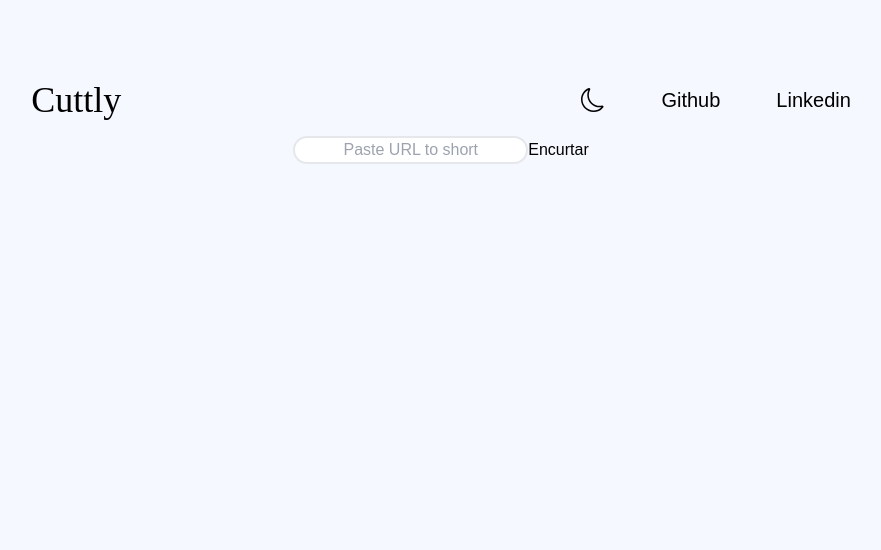
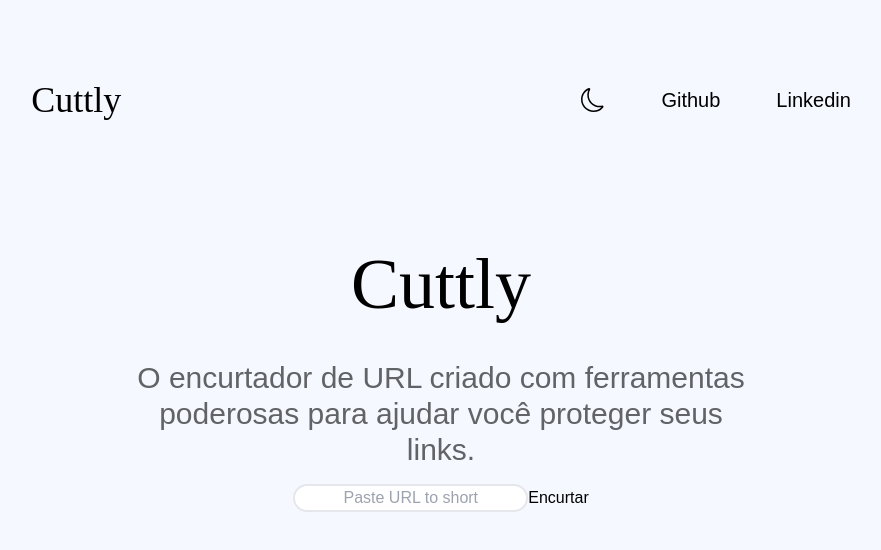
Before and after one commit to walaceborges/url-shortener, a React (Create React App) app in the folder client/: page / in a window 1280 px wide. Shown: the top 550 px of the page, without its empty margins (199-1080 px from the left). Built offline with nearby package versions, Linux system fonts and the light colour scheme.

Commit message:
style: adiciona o componente main na pagina e a estilizacao do mesmo

```diff
--- a/client/src/components/Home.jsx
+++ b/client/src/components/Home.jsx
@@ -1,11 +1,13 @@
 import React from 'react'
 import Header from './Header'
+import Main from './Main'
 import Shortener from './Shortener'
 
 function Home() {
   return (
     <div className="bg-[#F5F8FF] w-screen h-screen">
       <Header />
+      <Main />
       <Shortener />
     </div>
   )
--- /dev/null
+++ b/client/src/components/Main.jsx
@@ -0,0 +1,17 @@
+import React from 'react'
+
+function Main() {
+  return (
+    <main className="flex flex-col items-center pt-32">
+      <div className="pb-10">
+        <h1 className="logo text-7xl">Cuttly</h1>
+      </div>
+      <div className="2xl:w-2/5 xl:w-3/6 w-4/5">
+        <h2 className="xl:text-3xl md:text-2xl text-base text-[#626366] font-medium">
+          O encurtador de URL criado com ferramentas poderosas para ajudar você proteger seus links.</h2>
+      </div>
+    </main>
+  )
+}
+
+export default Main
```
